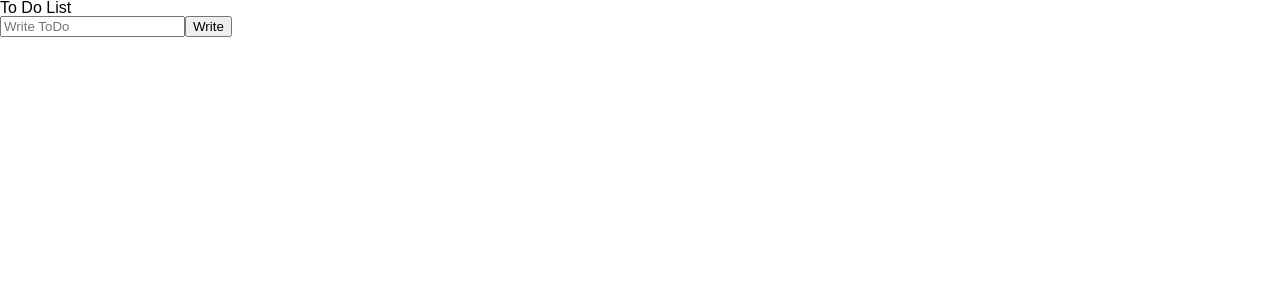
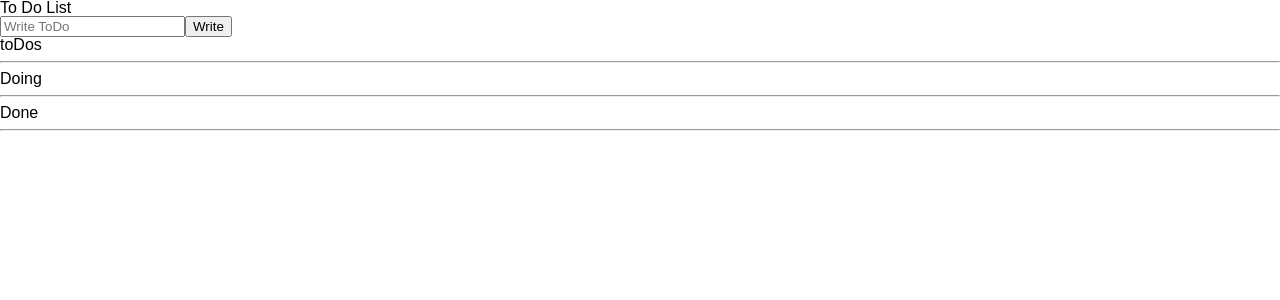
Before and after one commit to ezurno/react-todo, a React (Create React App) app: page / in a window 1280 px wide. Shown: the top 300 px of the page. Built offline with nearby package versions, Linux system fonts and the light colour scheme.

Commit message:
LEARN: selector
1. selector를 사용해 atom 에서 값을 직접적으로 수정을 하지 않고 새 배열을 만듦.

2. 수정은 하지 않지만 의존적인 동적함수

```diff
--- a/src/Atoms.tsx
+++ b/src/Atoms.tsx
@@ -1,4 +1,4 @@
-import { atom } from "recoil";
+import { atom, selector } from "recoil";
 
 export interface IToDo {
   // 그냥 쓰면 toDoState의 default가 type이 정의가 안되어서 never type이기 때문에 type을 정해주기 위해 사용
@@ -15,3 +15,19 @@
   key: "toDo",
   default: [],
 });
+
+/**
+ * selector로 toDoState를 가져와 새 배열을 만들지만 수정은 하지 않는 의존적이지만 동적인 함수
+ */
+export const toDoSelector = selector({
+  key: "toDoSelector",
+  get: ({ get }) => {
+    // get은 object의 .get 함수
+    const toDos = get(toDoState);
+    return [
+      toDos.filter((toDo) => toDo.category === "TODO"),
+      toDos.filter((toDo) => toDo.category === "DOING"),
+      toDos.filter((toDo) => toDo.category === "DONE"),
+    ];
+  },
+});
--- a/src/components/ToDoList.tsx
+++ b/src/components/ToDoList.tsx
@@ -1,11 +1,12 @@
 import React, { useState } from "react";
 import { useRecoilValue } from "recoil";
-import { toDoState } from "../Atoms";
+import { toDoSelector, toDoState } from "../Atoms";
 import CreateToDo from "./CreateToDo";
 import ToDo from "./ToDo";
 
 function ToDoList() {
-  const toDos = useRecoilValue(toDoState);
+  // const toDos = useRecoilValue(toDoState);
+  const [toDos, Doing, Done] = useRecoilValue(toDoSelector); // Selector가 [{}, {}, {}]형태
 
   console.log(toDos);
 
@@ -13,8 +14,27 @@
     <div>
       <h1>To Do List</h1>
       <CreateToDo />
+
+      <h2>toDos</h2>
+      <hr />
       <ul>
         {toDos.map((toDo) => (
+          <ToDo key={toDo.id} {...toDo} />
+        ))}
+      </ul>
+
+      <h2>Doing</h2>
+      <hr />
+      <ul>
+        {Doing.map((toDo) => (
+          <ToDo key={toDo.id} {...toDo} />
+        ))}
+      </ul>
+
+      <h2>Done</h2>
+      <hr />
+      <ul>
+        {Done.map((toDo) => (
           <ToDo key={toDo.id} {...toDo} />
         ))}
       </ul>
```
